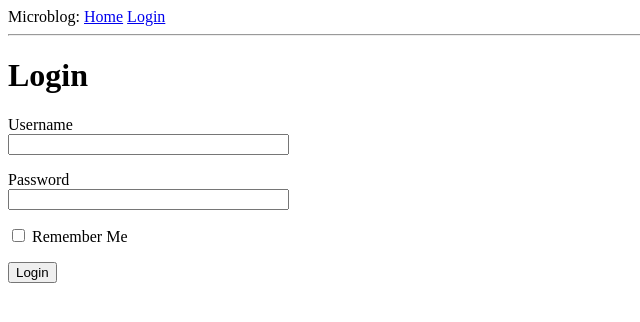
After one commit to miloszenit/flask-microblog, a Flask app: page /login in a window 1280 px wide. The commit adds this page. Shown: the top 322 px of the page, without its empty margins (0-640 px from the left). Run offline with Flask 2, Linux system fonts and the light colour scheme.

Commit message:
Add forms

```diff
--- a/app/__init__.py
+++ b/app/__init__.py
@@ -1,5 +1,7 @@
 from flask import Flask
+from config import Config
 
 app = Flask(__name__)
+app.config.from_object(Config)
 
 from app import routes
--- /dev/null
+++ b/app/forms.py
@@ -0,0 +1,9 @@
+from flask_wtf import FlaskForm
+from wtforms.validators import DataRequired
+from wtforms import StringField, PasswordField, BooleanField, SubmitField
+
+class LoginForm(FlaskForm):
+    username = StringField('Username', validators=[DataRequired()])
+    password = PasswordField('Password', validators=[DataRequired()])
+    remember_me = BooleanField('Remember Me')
+    submit = SubmitField('Login')
--- a/app/routes.py
+++ b/app/routes.py
@@ -1,5 +1,6 @@
 from app import app
-from flask import render_template
+from flask import render_template, url_for, flash, redirect
+from app.forms import LoginForm
 
 @app.route('/')
 @app.route('/index')
@@ -16,3 +17,13 @@ def index():
         }
     ]
     return render_template('index.html', title='Home', user=user, posts=posts)
+
+
+@app.route('/login', methods=['GET', 'POST'])
+def login():
+    form = LoginForm()
+    if form.validate_on_submit():
+        flash('Test message: user {}, remember_me={}'.format(
+            form.username.data, form.remember_me.data))
+        return redirect(url_for('index'))
+    return render_template('login.html',  title='Login', form=form)
--- a/app/templates/base.html
+++ b/app/templates/base.html
@@ -10,8 +10,18 @@
         <div>
             Microblog:
             <a href="{{ url_for('index') }}">Home</a>
+            <a href="{{ url_for('login') }}">Login</a>
         </div>
         <hr>
+        {% with messages = get_flashed_messages() %}
+        {% if messages %}
+        <ul>
+            {% for message in messages %}
+            <li>{{ message }}</li>
+            {% endfor %}
+        </ul>
+        {% endif %}
+        {% endwith %}
         {% block content %}{% endblock %}
     </body>
 </html>
--- /dev/null
+++ b/app/templates/login.html
@@ -0,0 +1,28 @@
+{% extends "base.html" %}
+
+{% block content %}
+    <h1>Login</h1>
+    <form action="" method="post" novalidate>
+        {{ form.hidden_tag() }}
+        <p>
+            {{ form.username.label }}<br>
+            {{ form.username(size=32) }}<br>
+            {% for error in form.username.errors %}
+            <span style="color: red;">[{{ error }}]</span>
+            {% endfor %}
+        </p>
+        <p>
+            {{ form.password.label }}<br>
+            {{ form.password(size=32) }}<br>
+            {% for error in form.password.errors %}
+            <span style="color: red;">[{{ error }}]</span>
+            {% endfor %}
+        </p>
+        <p>
+            {{ form.remember_me() }} {{ form.remember_me.label }}
+        </p>
+        <p>
+            {{ form.submit() }}
+        </p>
+    </form>
+{% endblock %}
--- /dev/null
+++ b/config.py
@@ -0,0 +1,4 @@
+import os
+
+class Config(object):
+    SECRET_KEY = os.environ.get('SECRET_KEY') or 'you-shall-not-pass'
```
